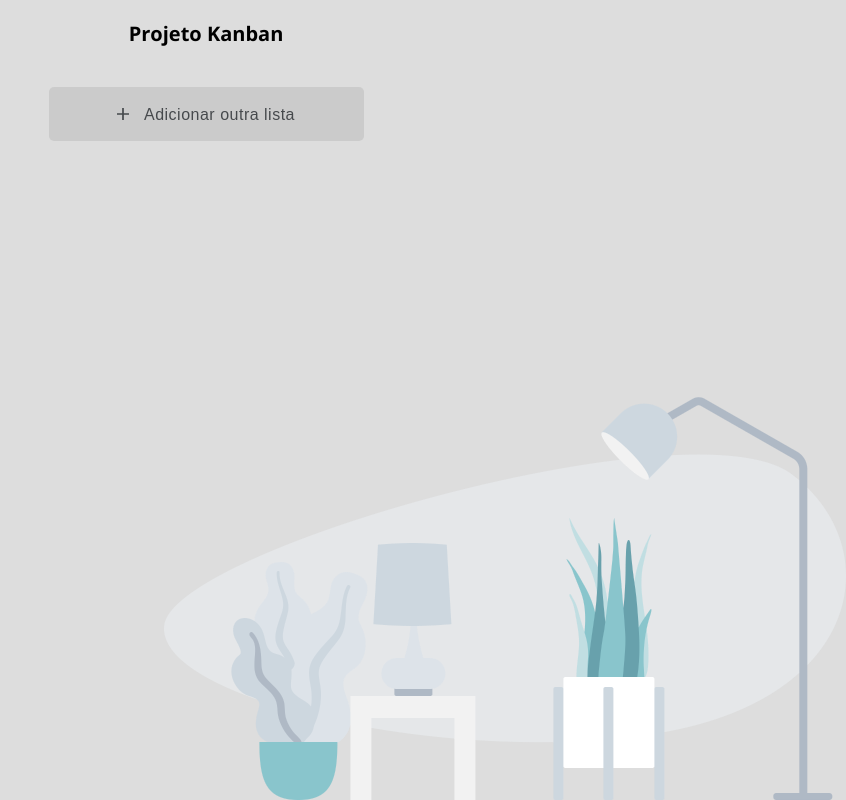
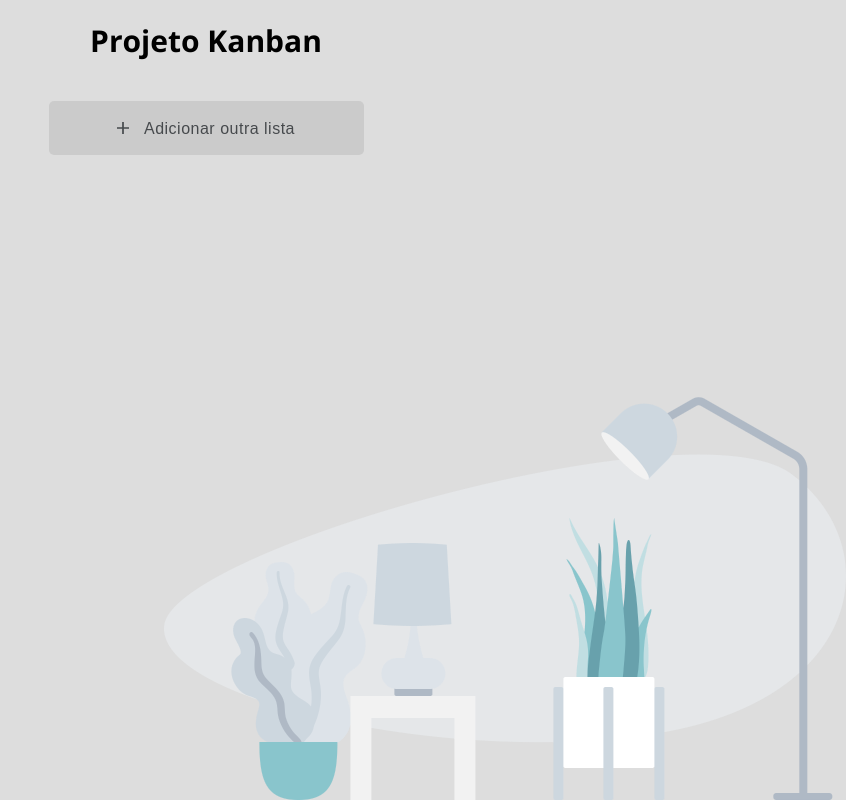
Before and after one commit to rodrigongama/dashboard-kanban-react, a React (Create React App) app: page / in a window 1280 px wide. Shown: the whole page, without its empty margins (434-1280 px from the left). Built offline with nearby package versions, Linux system fonts and the light colour scheme.

Commit message:
fixing font-size titles

```diff
--- a/src/styles/global.scss
+++ b/src/styles/global.scss
@@ -34,13 +34,21 @@ h6 {
     font-weight: 700;
 }
 
+h1 {
+    font-size: 3rem;
+}
+
+h2 {
+    font-size: 2rem;
+}
+
 p,
 span,
 button,
 a {
     font-weight: 400;
-    font-size: 16px;
-    line-height: 21px;
+    font-size: 1.6rem;
+    line-height: 2.1rem;
     letter-spacing: -0.02em;
     color: #212529;
 }
```
